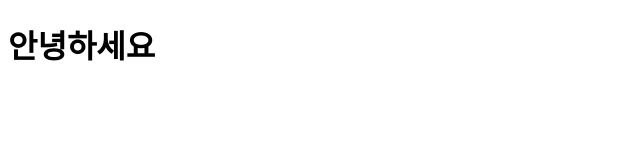
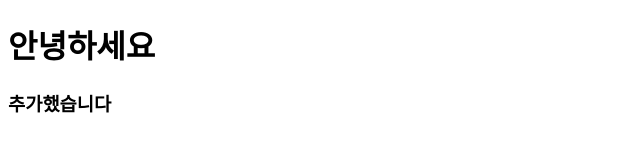
Before and after one commit to amilk5u/minzoo, a plain HTML site: page index.html in a window 1280 px wide. Shown: the whole page, without its empty margins (0-640 px from the left). Drawn offline with Linux system fonts and the light colour scheme.

Commit message:
second commit

```diff
--- a/index.html
+++ b/index.html
@@ -9,6 +9,7 @@
 <body>
    <div>
       <h1>안녕하세요</h1>
+      <h3>추가했습니다</h3>
    </div>
 </body>
 </html>
```
